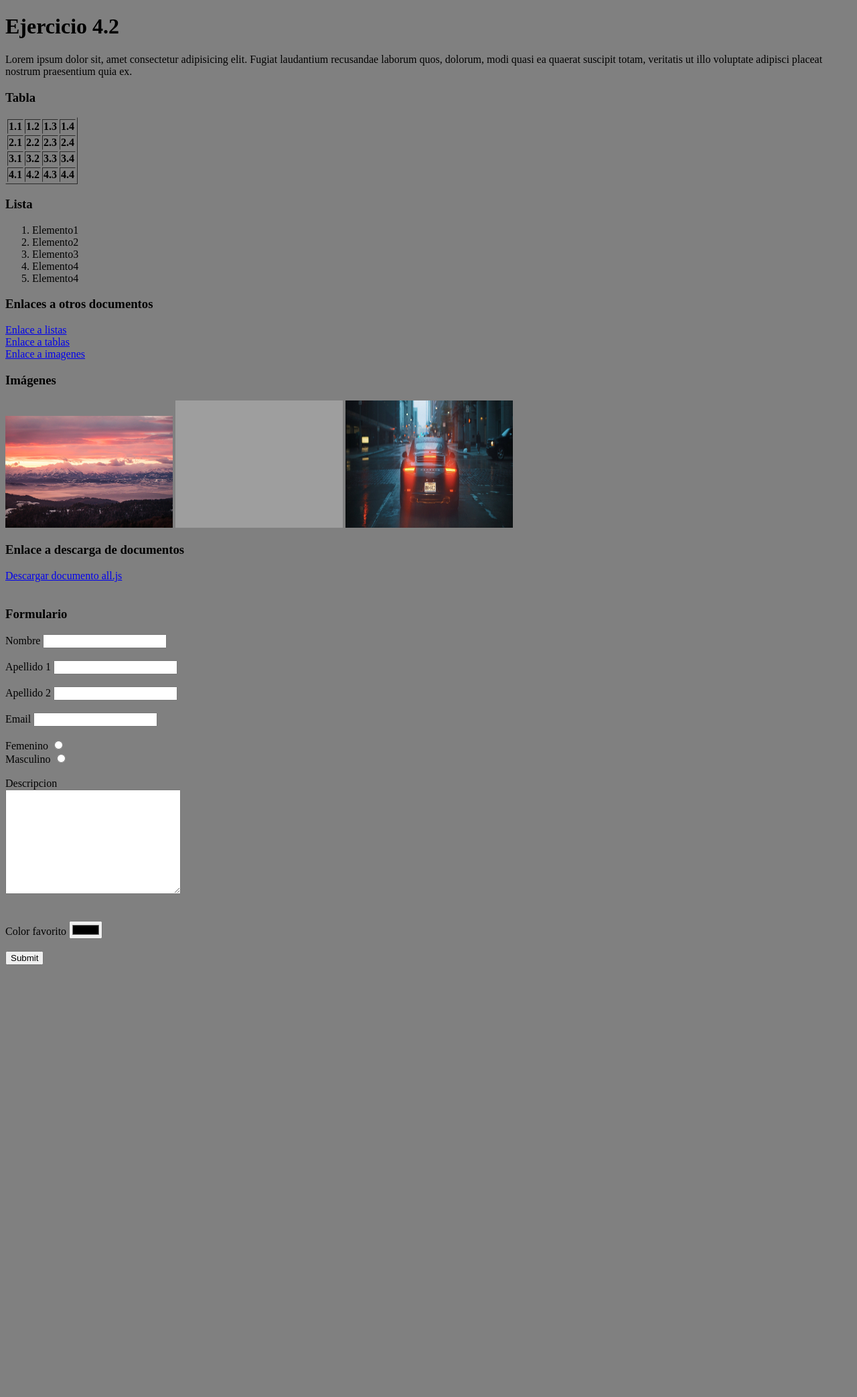
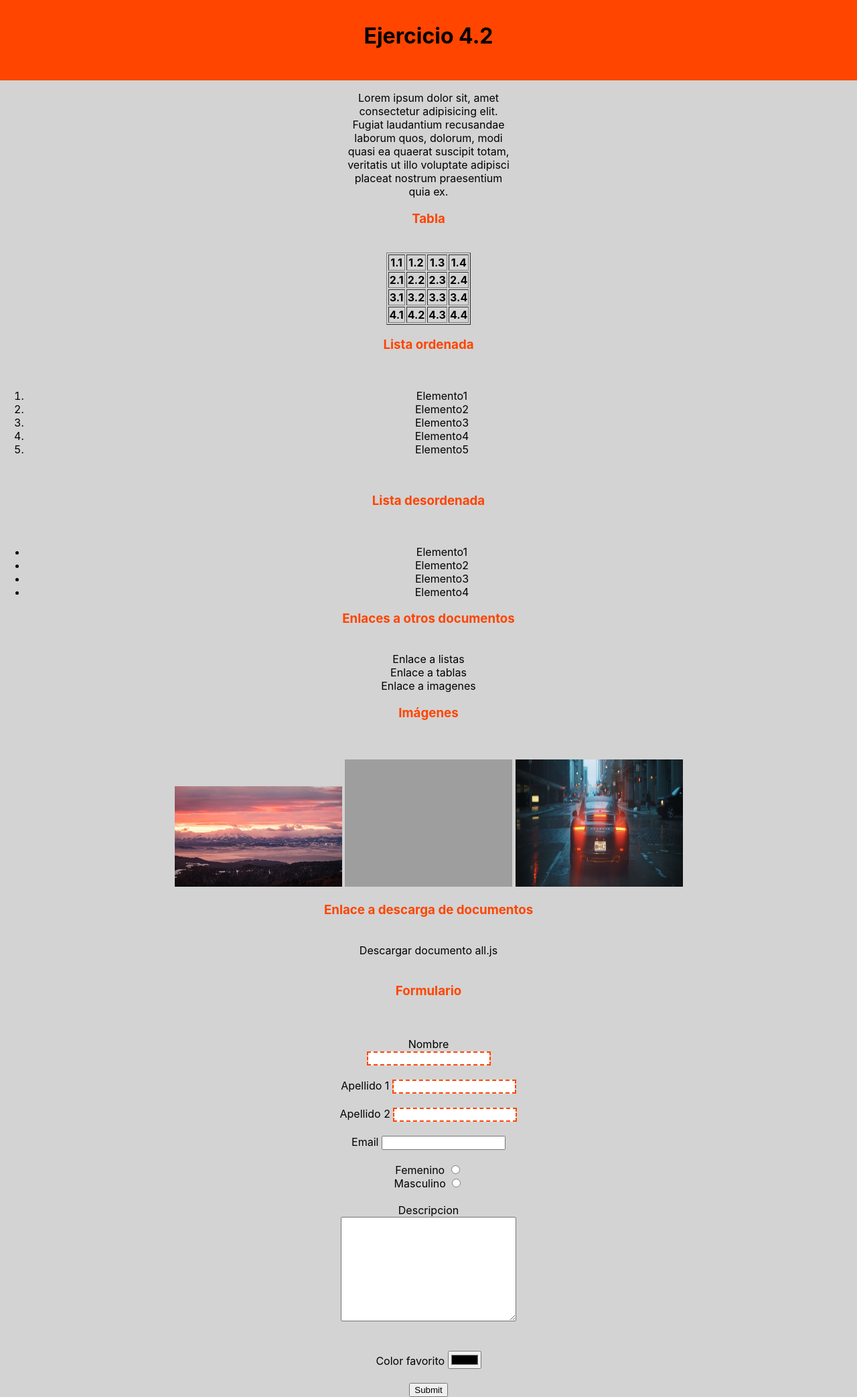
Before and after one commit to mikels111/DesarroloDeAplicacionesWeb, a PHP site: page /ejercicio4_2Proyecto.html in a window 1280 px wide. Shown: the whole page at 67% size. Before the commit the page ends 1440 px from the top, so only its background shows below. Run offline with PHP 8.4, Linux system fonts and the light colour scheme; lists and menus that the app fills with data are empty; grey boxes are pictures that could not be loaded.

Commit message:
ejercicio 4.2 hecho

```diff
--- /dev/null
+++ b/Elaboración de documentos web mediante lenguajes de marca/4_2_estilos.css
@@ -0,0 +1,63 @@
+body{
+    background-color: lightgray;
+    text-align: center;
+    align-content: center;
+    width: 100%;
+    margin: 0%;
+    font-family: -apple-system, BlinkMacSystemFont, 'Segoe UI',
+    Roboto, Oxygen, Ubuntu, Cantarell, 'Open Sans', 'Helvetica Neue',
+    sans-serif;
+}
+h3{
+    color: orangered;
+}
+table{
+    margin: auto;
+}
+a{
+    text-decoration: none;
+    color:inherit;
+}
+a:hover{
+    border-bottom: 2px solid crimson;
+    color:crimson;
+}
+header{
+    background-color: orangered;
+
+    padding-top: 1%;
+    padding-bottom: 2%;
+}
+#div_parrafo{
+    text-align: center;
+    width: 20%;
+    margin: auto;
+}
+.texto{
+    border-style: dashed;
+    border-color: orangered;
+}
+img:hover{
+    border-radius: 50%;
+}
+#div_main{
+
+}
+@media only screen and (max-width: 700px) {
+
+    #div_main{
+        text-align: start;
+        margin-left: 1%;
+    }
+    table{
+        text-align: start;
+        margin-left: 1%;
+    }
+    #div_parrafo{
+        width: 100%;
+    }
+    h3{
+        font-size: 190%;
+    }
+
+}
--- a/Elaboración de documentos web mediante lenguajes de marca/ejercicio4_2Proyecto.html
+++ b/Elaboración de documentos web mediante lenguajes de marca/ejercicio4_2Proyecto.html
@@ -1,20 +1,33 @@
 <!DOCTYPE html>
 <html lang="en">
+
 <head>
+  <link rel="stylesheet" href="4_2_estilos.css" />
   <meta charset="UTF-8" />
   <meta name="viewport" content="width=device-width, initial-scale=1.0" />
   <meta http-equiv="X-UA-Compatible" content="ie=edge" />
   <title>Ejercicio 4.2</title>
 </head>
-  <body style="background-color: gray">
+
+<body>
+  <!-- Titulo del html con las etiquetas h1 -->
+  <header>
     <h1>Ejercicio 4.2</h1>
+  </header>
+
+  <!-- Un texo entre entiquetas p (parrafo) -->
+  <div id="div_parrafo">
     <p>
       Lorem ipsum dolor sit, amet consectetur adipisicing elit. Fugiat
       laudantium recusandae laborum quos, dolorum, modi quasi ea quaerat
       suscipit totam, veritatis ut illo voluptate adipisci placeat nostrum
       praesentium quia ex.
     </p>
-    <h3>Tabla</h3>
+  </div>
+  <div id="div_main">
+    <!-- Un titulo con las etiquetas h3 -->
+    <h3>Tabla</h3><br>
+    <!-- Tabla con cuatro filas(<tr>)  y cuatro columnas(<th>)-->
     <table border="1">
       <tr>
         <th>1.1</th>
@@ -42,77 +55,92 @@
       </tr>
     </table>
 
-    <h3>Lista</h3>
+    <h3>Lista ordenada</h3><br>
+    <!-- Una lista ordenada de cinco elementos -->
     <ol>
       <li>Elemento1</li>
       <li>Elemento2</li>
       <li>Elemento3</li>
       <li>Elemento4</li>
+      <li>Elemento5</li>
+    </ol><br>
+    <!-- Lista desordenada de cuatro elementos -->
+    <h3>Lista desordenada</h3><br>
+    <ul>
+      <li>Elemento1</li>
+      <li>Elemento2</li>
+      <li>Elemento3</li>
       <li>Elemento4</li>
-    </ol>
-    <h3>Enlaces a otros documentos</h3>
+    </ul>
+
+    <h3>Enlaces a otros documentos</h3><br>
+    <!-- Enlaces a otros documentos mediante la etiqueta "a", el archivo html se especifica
+    en href con la ruta donde está el archivo-->
     <a href="listas.html">Enlace a listas</a><br />
     <a href="tablas.html">Enlace a tablas</a><br />
     <a href="imagenes.html">Enlace a imagenes</a>
-    <h3>Imágenes</h3>
-    <img
-      src="imagenes/mountains.jpg"
-      alt="mountains"
-      width="250px"
-      width="150px"
-    />
-    <img
-      src="imagenes/paisaje.jpg"
-      alt="paisaje"
-      width="250px"
-      height="190px"
-    />
+
+    <h3>Imágenes</h3><br><br>
+    <!-- Etiqueta img: muestra una imagen, la imagen se especifica en en atributo "src",
+  el atributo alt se utiliza en el caso de que la imagen no haya sido posible cargarla,
+  también se especifica el alto(heigth) y el ancho(width)-->
+    <img src="imagenes/mountains.jpg" alt="mountains" width="250px" height="150px" />
+    <img src="imagenes/paisaje.jpg" alt="paisaje" width="250px" height="190px" />
     <img src="imagenes/porsche.jpg" alt="coche" width="250px" height="190px" />
 
-    <h3>Enlace a descarga de documentos</h3>
-    <a href="all.js" download="">Descargar documento all.js</a>
+    <h3>Enlace a descarga de documentos</h3><br>
+    <!-- Etiqueta a con atributo download para que se pueda descargar el fichero
+    especificado-->
+    <a href="" download="all.js">Descargar documento all.js</a>
     <br /><br />
-    <h3>Formulario</h3>
-    <form action="#">
-      <label for="nombre">Nombre</label>
-      <input type="text" name="nombre" id="nombre" /><br /><br />
+    <h3>Formulario</h3><br>
+    <!-- Etiqueta form para crear un formulario para su posterior envio-->
+    <form action="#"><br>
+      <!-- Etiqueta label: se utiliza para poner una etiqueta a una etiqueta input
+    para saber que tipo de dato hay que introducir. El atributo for especifica el id
+    del inpu para el cual es la etiqueta-->
+      <label for="nombre">Nombre</label><br>
+      <!-- Etiqueta input: se utiliza para recoger los datos que introduce el usuario
+    en el atributo type se dice el tipo de dato a introducir, la etiqueta nombre dice el
+    nombre del input, el id es identificación que se le da al imput-->
+      <input class="texto" type="text" name="nombre" id="nombre" /><br /><br />
 
       <label for="apellido1">Apellido 1</label>
-      <input type="text" name="apellido1" id="apell1" /><br /><br />
+      <input class="texto" type="text" name="apellido1" id="apell1" /><br /><br />
 
       <label for="apellido2">Apellido 2</label>
-      <input type="text" name="apellido2" id="apell2" /><br /><br />
+      <input class="texto" type="text" name="apellido2" id="apell2" /><br /><br />
 
       <label for="email">Email</label>
+      <!-- Etiqueta input de tipo email para introducir correo electronico, si el input no
+    recibe contenido con la sintaxis de un email el input se rodea de color rojo -->
       <input type="email" name="email" id="email" /><br /><br />
 
       <label for="sexo1">Femenino</label>
+      <!-- Radio: sirve para seleccionar una opción -->
       <input type="radio" name="sexo" id="sexo1" class="sexo" /><br />
 
       <label for="sexo2">Masculino</label>
       <input type="radio" name="sexo" id="sexo2" class="sexo" /><br />
       <br />
       <label for="descripcion">Descripcion</label><br />
-      <textarea
-        name="descripcion"
-        id="descripcion"
-        cols="30"
-        rows="10"
-      ></textarea
-      ><br />
+      <!-- Textarea, para escribir texto largo, en ella se especifica las filas(rows)
+    y las columnas(cols) que tendrá -->
+      <textarea name="descripcion" id="descripcion" cols="30" rows="10"></textarea><br />
       <br /><br />
       <label for="color">Color favorito</label>
+      <!-- Color para elegir un color-->
       <input type="color" name="color" id="color" /><br /><br />
+      <!-- Submit para enviar el formulario -->
       <input type="submit" name="enviar" id="enviar" />
     </form>
 
-    <map  name="mapa">
-      <area
-        shape="circle"
-        coords="0, 0, 50, 50"
-        href="hola_mundo.html"
-        alt="area"
-      />
+  </div>
+
+
+  <map name="mapa">
+    <area shape="circle" coords="0, 0, 50, 50" href="hola_mundo.html" alt="area" />
   </map>
 </body>
+
 </html>
```
Also changed, not shown: Elaboración de documentos web mediante lenguajes de marca/css_ejer_extra1.css (+112 -40 lines), Elaboración de documentos web mediante lenguajes de marca/ejercicio_extra1.html (+15 -12 lines), 3 other files. Lines whose indentation alone changed are shown as unchanged.
